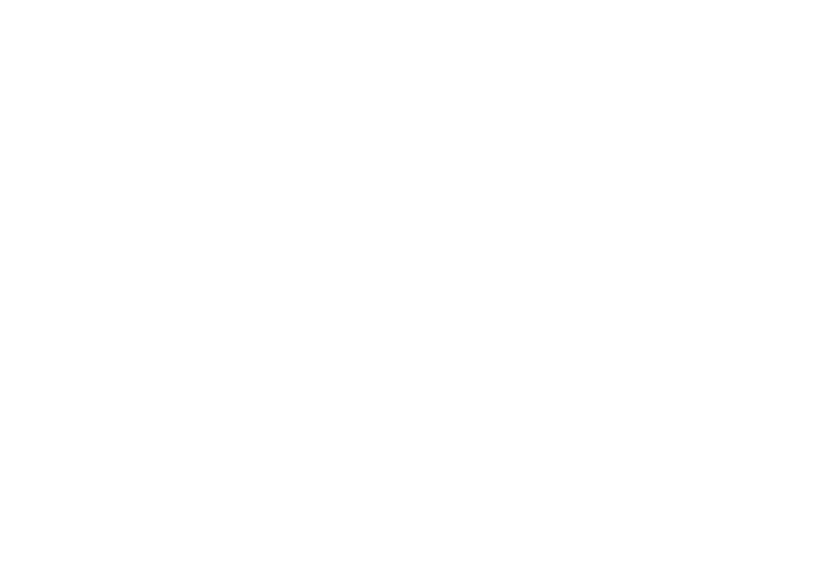
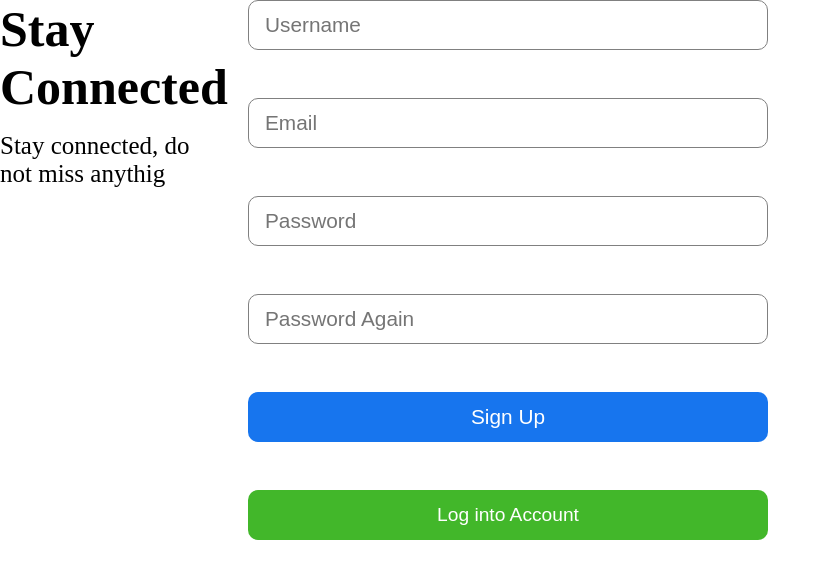
Before and after one commit to denis-projects/hoxton-solo-project-frontend, a React (Vite) app: page /register in a window 1280 px wide. Before the commit this address had no page. Shown: the top 578 px of the page, without its empty margins (0-830 px from the left). Built offline with nearby package versions, Linux system fonts and the light colour scheme.

Commit message:
adding register page

```diff
--- a/src/App.tsx
+++ b/src/App.tsx
@@ -7,6 +7,8 @@
 import Profile from "../src/pages/profile/Profile.jsx"
 // @ts-ignore
 import Login from "../src/pages/login/Login.jsx"
+// @ts-ignore
+import Register from "../src/pages/register/Register.jsx"
 
 import "../src/App.css"
 import { Route, Routes } from 'react-router-dom'
@@ -22,6 +24,7 @@
         <Route path="/chat" element={<Chat />} />
         <Route path="/profile" element={<Profile />} />
         <Route path="/login" element={<Login />} />
+        <Route path="/register" element={<Register />} />
       </Routes>
 
     </div>
--- /dev/null
+++ b/src/pages/register/Register.jsx
@@ -0,0 +1,28 @@
+import "./register.css";
+
+export default function Register() {
+    return (
+        <div className="login">
+            <div className="loginWrapper">
+                <div className="loginLeft">
+                    <h3 className="loginLogo">Stay Connected</h3>
+                    <span className="loginDesc">
+                        Stay connected, do not miss anythig
+                    </span>
+                </div>
+                <div className="loginRight">
+                    <div className="loginBox">
+                        <input placeholder="Username" className="loginInput" />
+                        <input placeholder="Email" className="loginInput" />
+                        <input placeholder="Password" className="loginInput" />
+                        <input placeholder="Password Again" className="loginInput" />
+                        <button className="loginButton">Sign Up</button>
+                        <button className="loginRegisterButton">
+                            Log into Account
+                        </button>
+                    </div>
+                </div>
+            </div>
+        </div>
+    );
+}
```
Also changed, not shown: src/pages/register/register.css (added).
